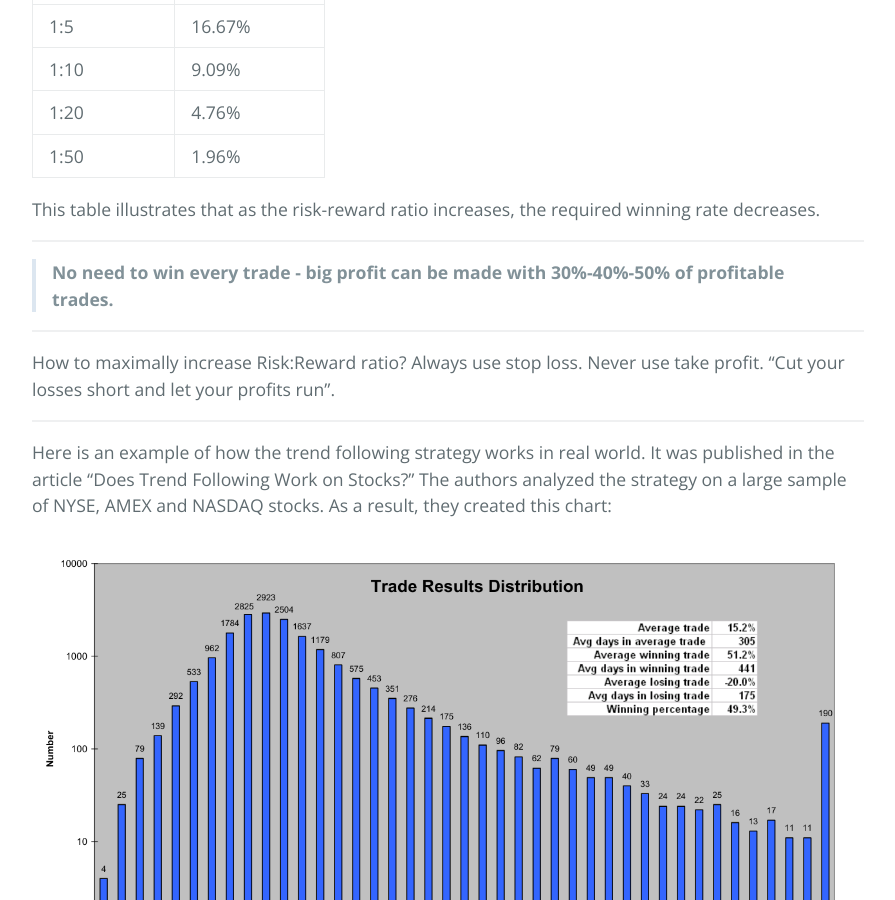
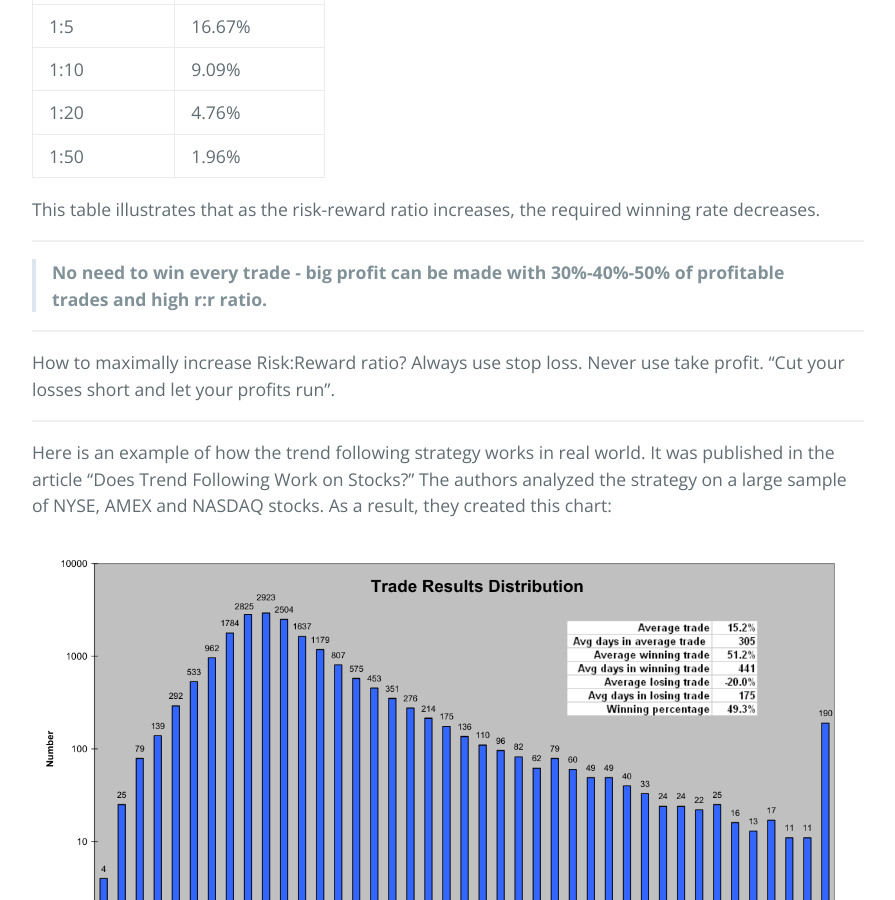
Before and after one commit to sergeyen7/sergeyen7.github.io, a Jekyll site: the page built from index.md, in a window 1280 px wide and 900 px high, scrolled down 8474 px. Shown: the whole window, without its empty margins (192-1087 px from the left). Built offline with Jekyll 4.4.1, drawn with Linux system fonts in a browser that asks for light colours; nearby versions of some CDN libraries.

Commit message:
Update index.md

```diff
--- a/index.md
+++ b/index.md
@@ -271,7 +271,7 @@ This table illustrates that as the risk-reward ratio increases, the required win
 
 * * *
 
-> **No need to win every trade - big profit can be made with 30%-40%-50% of profitable trades.**
+> **No need to win every trade - big profit can be made with 30%-40%-50% of profitable trades and high r:r ratio.**
 
 * * *
 
```
